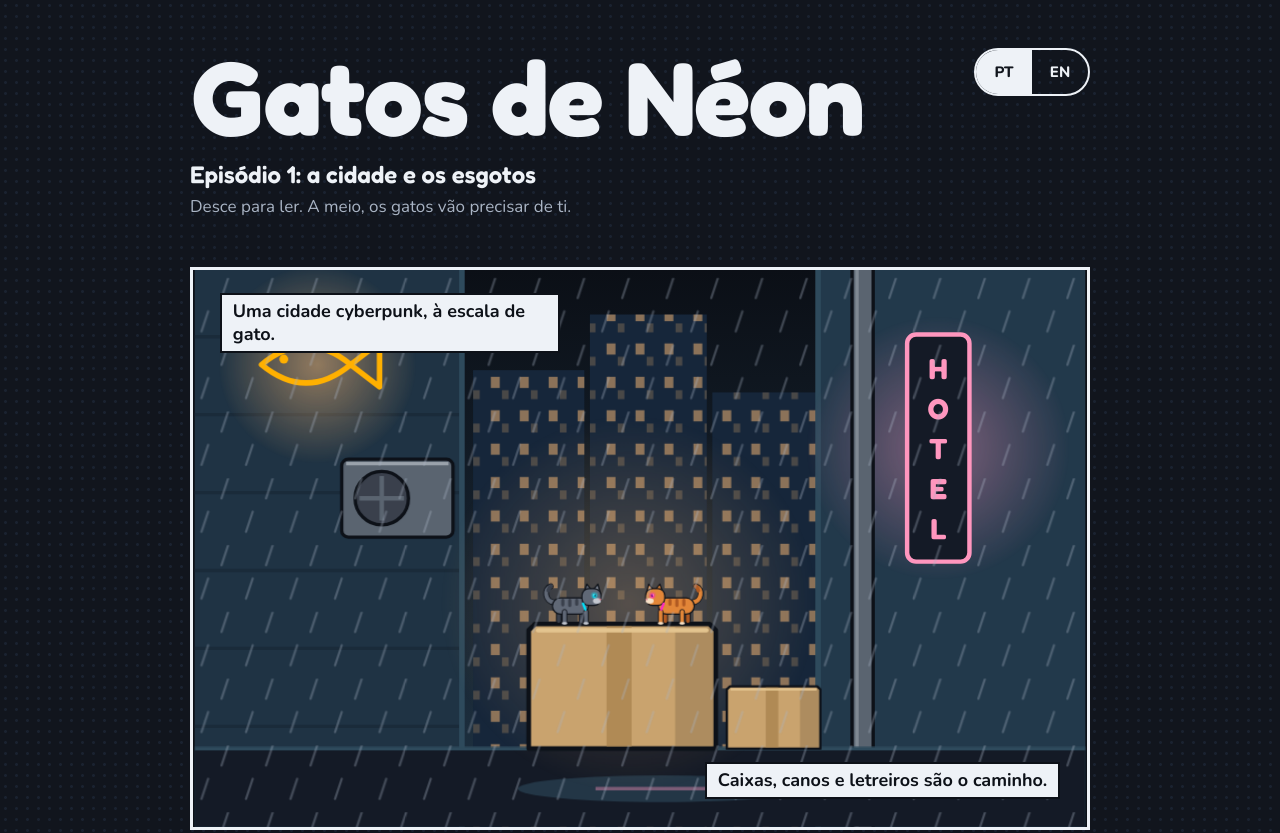
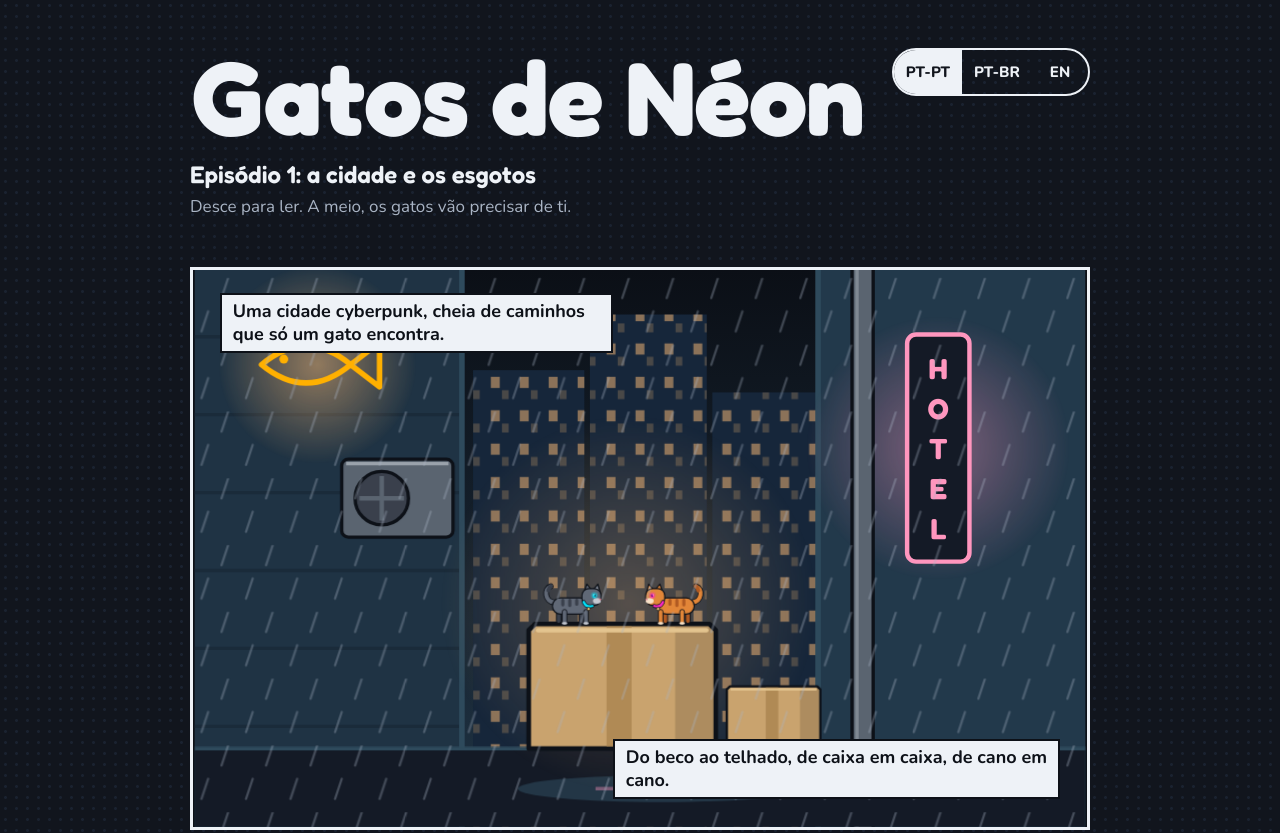
Before and after one commit to mmcp-s/gatos-de-neon, a plain HTML site: page index.html in a window 1280 px wide. Shown: the top 833 px of the page. Drawn offline with nearby package versions, Linux system fonts and the light colour scheme.

Commit message:
Texto novo, coleira ao pescoço e português do Brasil
- Vinheta 1: "Uma cidade cyberpunk, cheia de caminhos que só um gato encontra." e "Do beco ao telhado, de caixa em caixa, de cano em cano."
- Vinheta do Capitão: "Não se luta contra ele sem antes o enganar."
- A coleira dos gatos passa a dar a volta ao pescoço, com uma chapinha.
- Nova língua: português do Brasil (botão PT-BR e link com #br).

Co-Authored-By: Claude Opus 5.5 <noreply@anthropic.com>
Claude-Session: https://claude.ai/code/session_01VRkoxjptmYXwk1UxFWqFRn

```diff
--- a/index.html
+++ b/index.html
@@ -18,8 +18,9 @@
 *{box-sizing:border-box;min-width:0}
 html,body{margin:0}
 body{background:radial-gradient(#1A2230 1.2px,transparent 1.7px) 0 0/11px 11px var(--bg);color:var(--ink);font:400 17px/1.5 Nunito,system-ui,sans-serif;overflow-x:clip}
-html[data-lang=pt] [lang=en]{display:none}
-html[data-lang=en] [lang=pt]{display:none}
+html[data-lang=pt] [lang=en],html[data-lang=pt] [lang="pt-BR"]{display:none}
+html[data-lang=br] [lang=en],html[data-lang=br] [lang="pt-PT"]{display:none}
+html[data-lang=en] [lang=pt],html[data-lang=en] [lang="pt-PT"],html[data-lang=en] [lang="pt-BR"]{display:none}
 .band{padding-block:clamp(24px,4vw,48px);padding-left:max(4vw,16px);padding-right:max(4vw,16px)}
 .wrap{max-width:900px;margin:0 auto}
 #prog{position:fixed;top:0;left:0;right:0;height:4px;background:linear-gradient(90deg,var(--cy),var(--mg));transform-origin:0 50%;transform:scaleX(0);z-index:10}
@@ -28,7 +29,7 @@ h1{font:700 clamp(54px,10vw,104px)/.95 Fredoka,system-ui,sans-serif;letter-spaci
 .sub{font:600 clamp(19px,2.4vw,24px)/1.3 Fredoka,system-ui,sans-serif;margin:12px 0 4px}
 .lead{margin:0;color:var(--muted);max-width:60ch}
 .langs{display:flex;border:2px solid var(--ink);border-radius:999px;overflow:hidden}
-.langs button{font:800 15px/1 Nunito,sans-serif;min-height:44px;min-width:56px;padding:0 14px;background:transparent;color:var(--ink);border:0;cursor:pointer}
+.langs button{font:800 15px/1 Nunito,sans-serif;min-height:44px;min-width:56px;padding:0 12px;background:transparent;color:var(--ink);border:0;cursor:pointer}
 .langs button[aria-pressed=true]{background:var(--ink);color:var(--bg)}
 .langs button:focus-visible{outline:3px solid var(--am);outline-offset:-3px}
 .comic{display:grid;gap:clamp(12px,2vw,18px)}
@@ -180,7 +181,9 @@ h1{font:700 clamp(54px,10vw,104px)/.95 Fredoka,system-ui,sans-serif;letter-spaci
 <ellipse cx="203" cy="58" rx="6" ry="7.5" style="fill:var(--eye)"/>
 <ellipse cx="204.5" cy="58" rx="1.8" ry="5" fill="#0D1118"/>
 <circle cx="201" cy="55" r="1.8" fill="#fff"/>
-<path d="M164 86L172 106" style="stroke:var(--eye)" stroke-width="8" stroke-linecap="round"/>
+<path d="M166 80Q174 100 196 94" fill="none" stroke="#0D1118" stroke-width="13" stroke-linecap="round"/>
+<path d="M166 80Q174 100 196 94" fill="none" style="stroke:var(--eye)" stroke-width="8" stroke-linecap="round"/>
+<circle cx="183" cy="104" r="5.5" fill="#FFD27A" stroke="#0D1118" stroke-width="2.5"/>
 </g>
 <g id="box">
 <polygon points="4,0 116,0 120,4 120,80 0,80 0,4" fill="#C9A36E" stroke="#0D1118" stroke-width="3" stroke-linejoin="round"/>
@@ -234,10 +237,11 @@ h1{font:700 clamp(54px,10vw,104px)/.95 Fredoka,system-ui,sans-serif;letter-spaci
 <div>
 <h1>Gatos de Néon</h1>
 <p class="sub"><span lang="pt">Episódio 1: a cidade e os esgotos</span><span lang="en">Episode 1: the city and the sewers</span></p>
-<p class="lead"><span lang="pt">Desce para ler. A meio, os gatos vão precisar de ti.</span><span lang="en">Scroll to read. Halfway through, the cats will need your help.</span></p>
+<p class="lead"><span lang="pt-PT">Desce para ler. A meio, os gatos vão precisar de ti.</span><span lang="pt-BR">Role a página para ler. No meio da história, os gatos vão precisar de você.</span><span lang="en">Scroll to read. Halfway through, the cats will need your help.</span></p>
 </div>
-<div class="langs" role="group" aria-label="Língua / Language">
-<button type="button" id="lpt" aria-pressed="true">PT</button>
+<div class="langs" role="group" aria-label="Idioma / Language">
+<button type="button" id="lpt" aria-pressed="true">PT-PT</button>
+<button type="button" id="lbr" aria-pressed="false">PT-BR</button>
 <button type="button" id="len" aria-pressed="false">EN</button>
 </div>
 </div>
@@ -275,8 +279,8 @@ h1{font:700 clamp(54px,10vw,104px)/.95 Fredoka,system-ui,sans-serif;letter-spaci
 <use href="#cat" class="cb" transform="translate(463.8,277.4) scale(-.26,.26)"/>
 <rect class="rain" x="-40" y="-60" width="880" height="620" fill="url(#rain)"/>
 </svg>
-<p class="cap" style="left:3%;top:4%;--w:38%"><span lang="pt">Uma cidade cyberpunk, à escala de gato.</span><span lang="en">A cyberpunk city, at cat scale.</span></p>
-<p class="cap" style="right:3%;bottom:5%;--w:40%;--d:.8s"><span lang="pt">Caixas, canos e letreiros são o caminho.</span><span lang="en">Boxes, pipes and signs are the way up.</span></p>
+<p class="cap" style="left:3%;top:4%;--w:44%"><span lang="pt">Uma cidade cyberpunk, cheia de caminhos que só um gato encontra.</span><span lang="en">A cyberpunk city, full of paths only a cat can find.</span></p>
+<p class="cap" style="right:3%;bottom:5%;--w:50%;--d:.8s"><span lang="pt">Do beco ao telhado, de caixa em caixa, de cano em cano.</span><span lang="en">From alley to rooftop, box to box, pipe to pipe.</span></p>
 </figure>
 
 <div class="row">
@@ -329,8 +333,8 @@ h1{font:700 clamp(54px,10vw,104px)/.95 Fredoka,system-ui,sans-serif;letter-spaci
 <use href="#cat" class="ca" transform="translate(128,349.6) scale(.4)"/>
 <use href="#cat" class="cb" transform="translate(388,357.6) scale(.4)"/>
 </svg>
-<p class="cap" style="left:3%;top:4%;--w:42%"><span lang="pt">Sozinho, nenhum passa. A dois, abrem caminho.</span><span lang="en">Alone, neither gets through. Together, they open the way.</span></p>
-<p class="cap" style="right:3%;top:4%;--w:36%;--d:.7s"><span lang="pt">Sem chat: um miau e uma pata chegam.</span><span lang="en">No chat needed: a meow and a paw will do.</span></p>
+<p class="cap" style="left:3%;top:4%;--w:42%"><span lang="pt-PT">Sozinho, nenhum passa. A dois, abrem caminho.</span><span lang="pt-BR">Sozinho, nenhum passa. Juntos, abrem caminho.</span><span lang="en">Alone, neither gets through. Together, they open the way.</span></p>
+<p class="cap" style="right:3%;top:4%;--w:36%;--d:.7s"><span lang="pt-PT">Sem chat: um miau e uma pata chegam.</span><span lang="pt-BR">Sem chat: um miado e uma pata bastam.</span><span lang="en">No chat needed: a meow and a paw will do.</span></p>
 <p class="bub" style="left:53%;top:50%;--d:1.1s"><span lang="pt">Miau!</span><span lang="en">Meow!</span></p>
 </figure>
 
@@ -351,7 +355,7 @@ h1{font:700 clamp(54px,10vw,104px)/.95 Fredoka,system-ui,sans-serif;letter-spaci
 <polygon class="sweep" points="400,10 110,400 270,400" fill="url(#cone2)"/>
 <rect class="rain" x="-40" y="-60" width="480" height="520" fill="url(#rain)"/>
 </svg>
-<p class="cap" style="left:4%;top:4%;--w:70%"><span lang="pt">Mas a cidade tem dono. Os robôs da polícia caçam gatos de néon.</span><span lang="en">But the city has an owner. Police robots hunt neon cats.</span></p>
+<p class="cap" style="left:4%;top:4%;--w:70%"><span lang="pt-PT">Mas a cidade tem dono. Os robôs da polícia caçam gatos de néon.</span><span lang="pt-BR">Mas a cidade tem dono. Os robôs da polícia caçam gatos de neon.</span><span lang="en">But the city has an owner. Police robots hunt neon cats.</span></p>
 <p class="bub" style="left:44%;top:49%;--d:.9s"><span lang="pt">miau…</span><span lang="en">meow…</span></p>
 </figure>
 <figure class="panel s">
@@ -364,8 +368,8 @@ h1{font:700 clamp(54px,10vw,104px)/.95 Fredoka,system-ui,sans-serif;letter-spaci
 <use href="#cap" transform="translate(72,59) scale(1.15)"/>
 <rect class="rain" x="-40" y="-60" width="480" height="520" fill="url(#rain)"/>
 </svg>
-<p class="cap" style="left:4%;top:4%;--w:72%"><span lang="pt">O Capitão Gaiola. Não se luta com ele: engana-se.</span><span lang="en">Captain Cage. You don't fight him: you outsmart him.</span></p>
-<p class="rob dr" style="left:4%;top:39%;--w:34%;--d:.8s"><span lang="pt">GATO DETETADO.</span><span lang="en">CAT DETECTED.</span></p>
+<p class="cap" style="left:4%;top:4%;--w:72%"><span lang="pt-PT">O Capitão Gaiola. Não se luta contra ele sem antes o enganar.</span><span lang="pt-BR">O Capitão Gaiola. Não dá para lutar contra ele sem antes enganá-lo.</span><span lang="en">Captain Cage. You can't fight him without outsmarting him first.</span></p>
+<p class="rob dr" style="left:4%;top:39%;--w:34%;--d:.8s"><span lang="pt-PT">GATO DETETADO.</span><span lang="pt-BR">GATO DETECTADO.</span><span lang="en">CAT DETECTED.</span></p>
 <p class="sfx" style="left:3%;bottom:5%;--d:.4s"><span lang="pt">CLANC… CLANC…</span><span lang="en">CLANK… CLANK…</span></p>
 </figure>
 </div>
@@ -405,7 +409,7 @@ h1{font:700 clamp(54px,10vw,104px)/.95 Fredoka,system-ui,sans-serif;letter-spaci
 </svg>
 <button type="button" class="act mg" id="bMeow" style="left:3%;top:33%"><span lang="pt">Miar</span><span lang="en">Meow</span></button>
 <p class="bub dr" id="meowB" style="left:3%;top:33%"><span lang="pt">MIAU!</span><span lang="en">MEOW!</span></p>
-<p class="rob dr" id="robQ" style="left:24%;top:6%;--w:30%"><span lang="pt">SOM DETETADO.</span><span lang="en">NOISE DETECTED.</span></p>
+<p class="rob dr" id="robQ" style="left:24%;top:6%;--w:30%"><span lang="pt-PT">SOM DETETADO.</span><span lang="pt-BR">SOM DETECTADO.</span><span lang="en">NOISE DETECTED.</span></p>
 <button type="button" class="act" id="bCable" style="right:2%;top:6%"><span lang="pt">Puxar o cabo</span><span lang="en">Pull the cable</span></button>
 <p class="sfx" id="zap" style="left:26%;top:30%;--r:-10deg">ZZZAP!</p>
 <button type="button" class="act" id="bC" style="left:33%;top:48%" aria-pressed="false"><span lang="pt">Ciano</span><span lang="en">Cyan</span></button>
@@ -438,7 +442,7 @@ h1{font:700 clamp(54px,10vw,104px)/.95 Fredoka,system-ui,sans-serif;letter-spaci
 <use href="#cat" class="ca" transform="translate(123.4,334.1) scale(.32)"/>
 <rect class="rain" x="-40" y="-60" width="880" height="620" fill="url(#rain)"/>
 </svg>
-<p class="cap" style="left:3%;top:4%;--w:44%"><span lang="pt">A carrinha abre-se. Um gato branco foge… pelo esgoto.</span><span lang="en">The van opens. A white cat runs… down the drain.</span></p>
+<p class="cap" style="left:3%;top:4%;--w:44%"><span lang="pt-PT">A carrinha abre-se. Um gato branco foge… pelo esgoto.</span><span lang="pt-BR">A van se abre. Um gato branco foge… pelo esgoto.</span><span lang="en">The van opens. A white cat runs… down the drain.</span></p>
 <p class="bub" style="left:12%;top:40%;--d:.9s"><span lang="pt">Miau?</span><span lang="en">Meow?</span></p>
 <p class="cap" style="right:3%;bottom:5%;--w:40%;--d:1.4s"><span lang="pt">Os outros gatos foram levados lá para baixo.</span><span lang="en">The other cats were taken down below.</span></p>
 <div class="night"><p><span lang="pt">O Capitão ainda está ligado.</span><span lang="en">Captain Cage is still switched on.</span></p><button type="button" class="btn" id="back"><span lang="pt">Voltar à luta</span><span lang="en">Back to the fight</span></button></div>
@@ -491,7 +495,7 @@ h1{font:700 clamp(54px,10vw,104px)/.95 Fredoka,system-ui,sans-serif;letter-spaci
 <rect x="60" y="400" width="12" height="24" fill="#8A5E3E" stroke="#0D1118" stroke-width="2"/><rect x="190" y="400" width="12" height="24" fill="#8A5E3E" stroke="#0D1118" stroke-width="2"/>
 </svg>
 <p class="cap" style="left:3%;top:4%;--w:42%"><span lang="pt">Nos esgotos, a Draga trabalha. E escuta.</span><span lang="en">In the sewers, the Draga, a giant drainage pump, works. And listens.</span></p>
-<p class="cap" style="right:3%;bottom:4%;--w:40%;--d:1s"><span lang="pt">Aqui não se luta: esconde-te e não faças barulho.</span><span lang="en">No fighting here: hide, and don't make a sound.</span></p>
+<p class="cap" style="right:3%;bottom:4%;--w:40%;--d:1s"><span lang="pt-PT">Aqui não se luta: esconde-te e não faças barulho.</span><span lang="pt-BR">Aqui não tem luta: se esconda e não faça barulho.</span><span lang="en">No fighting here: hide, and don't make a sound.</span></p>
 <p class="sfx" style="right:2%;top:30%;--d:.5s;--r:4deg;font-size:clamp(22px,5cqw,40px)">FFFHHH…</p>
 <div class="night"></div>
 </figure>
@@ -536,15 +540,15 @@ h1{font:700 clamp(54px,10vw,104px)/.95 Fredoka,system-ui,sans-serif;letter-spaci
 <section class="band cta">
 <div class="wrap">
 <h2>Gatos de Néon</h2>
-<p class="pitch"><span lang="pt">Um obby cooperativo para dois na Roblox. Chama alguém, escolhe uma cor e sobe a cidade a dois.</span><span lang="en">A two-player co-op obby on Roblox. Bring someone, pick a colour and climb the city together.</span></p>
+<p class="pitch"><span lang="pt-PT">Um obby cooperativo para dois na Roblox. Chama alguém, escolhe uma cor e sobe a cidade a dois.</span><span lang="pt-BR">Um obby cooperativo para dois no Roblox. Chame alguém, escolha uma cor e suba a cidade em dupla.</span><span lang="en">A two-player co-op obby on Roblox. Bring someone, pick a colour and climb the city together.</span></p>
 <ul class="lv">
 <li><b><span lang="pt">Nível 1: a cidade</span><span lang="en">Level 1: the city</span></b><span><span lang="pt">Becos, telhados e o Capitão Gaiola</span><span lang="en">Alleys, rooftops and Captain Cage</span></span></li>
 <li><b><span lang="pt">Nível 2: os esgotos</span><span lang="en">Level 2: the sewers</span></b><span><span lang="pt">Válvulas, água e a Draga</span><span lang="en">Valves, water and the Draga</span></span></li>
 <li><b><span lang="pt">Nível 3: o bairro vertical</span><span lang="en">Level 3: the vertical district</span></b><span><span lang="pt">Em construção</span><span lang="en">In the works</span></span></li>
 </ul>
 <div class="endrow">
-<button type="button" class="btn" id="again"><span lang="pt">Ler outra vez</span><span lang="en">Read again</span></button>
-<p><span lang="pt">Ilustrações feitas para esta BD a partir do documento de design. Não são capturas do jogo.</span><span lang="en">Illustrations drawn for this comic from the design document. They are not in-game screenshots.</span></p>
+<button type="button" class="btn" id="again"><span lang="pt-PT">Ler outra vez</span><span lang="pt-BR">Ler de novo</span><span lang="en">Read again</span></button>
+<p><span lang="pt-PT">Ilustrações feitas para esta BD a partir do documento de design. Não são capturas do jogo.</span><span lang="pt-BR">Ilustrações feitas para este quadrinho a partir do documento de design. Não são capturas de tela do jogo.</span><span lang="en">Illustrations drawn for this comic from the design document. They are not in-game screenshots.</span></p>
 </div>
 </div>
 </section>
@@ -556,6 +560,7 @@ const art=document.getElementById('art');
 const txt=document.getElementById('stepTxt');
 const T={
 pt:{s0:'O Capitão segue o barulho. Faz o Gato B miar.',s1:'Está na poça! O Gato A puxa o cabo ciano.',s2:'Atordoado! Pisem os dois botões ao mesmo tempo.',s2b:'Falta o outro botão!',s2c:'Tem de ser ao mesmo tempo. Outra vez!',s3:'Desligado! No jogo são três voltas, e ele fica mais rápido a cada uma.'},
+br:{s0:'O Capitão segue o barulho. Faça o Gato B miar.',s1:'Ele está na poça! O Gato A puxa o cabo ciano.',s2:'Atordoado! Pisem nos dois botões ao mesmo tempo.',s2b:'Falta o outro botão!',s2c:'Tem que ser ao mesmo tempo. De novo!',s3:'Desligado! No jogo são três rodadas, e ele fica mais rápido a cada uma.'},
 en:{s0:'Captain Cage follows noise. Make Cat B meow.',s1:'He is in the puddle! Cat A pulls the cyan cable.',s2:'Stunned! Step on both buttons at the same time.',s2b:'Now the other button!',s2c:'It has to be at the same time. Again!',s3:'Shut down! In the game it takes three rounds, and he gets faster each time.'}
 };
 let step=0,lang='pt',msg='s0',timer=null;
@@ -568,8 +573,10 @@ const io='IntersectionObserver' in window?new IntersectionObserver(es=>{for(cons
 const watch=list=>list.forEach(p=>{p.classList.remove('play');if(io)io.observe(p);else p.classList.add('play')});
 const clearPress=()=>{pressed.c=pressed.m=false;[bC,bM].forEach(b=>{b.classList.remove('on');b.setAttribute('aria-pressed','false')});[kC,kM].forEach(k=>k.classList.remove('on'))};
 const setStep=n=>{step=n;art.dataset.step=String(n);clearTimeout(timer);clearPress();root.classList.toggle('won',n>=3);say('s'+n)};
-const setLang=l=>{lang=l==='en'?'en':'pt';root.dataset.lang=lang;root.lang=lang==='en'?'en':'pt-PT';document.getElementById('lpt').setAttribute('aria-pressed',String(lang==='pt'));document.getElementById('len').setAttribute('aria-pressed',String(lang==='en'));say(msg);try{localStorage.setItem('gdn-lang',lang)}catch(e){}};
+const LANGS={pt:'pt-PT',br:'pt-BR',en:'en'};
+const setLang=l=>{lang=LANGS[l]?l:'pt';root.dataset.lang=lang;root.lang=LANGS[lang];for(const k of Object.keys(LANGS))document.getElementById('l'+k).setAttribute('aria-pressed',String(lang===k));say(msg);try{localStorage.setItem('gdn-lang',lang)}catch(e){}};
 document.getElementById('lpt').addEventListener('click',()=>setLang('pt'));
+document.getElementById('lbr').addEventListener('click',()=>setLang('br'));
 document.getElementById('len').addEventListener('click',()=>setLang('en'));
 document.getElementById('bMeow').addEventListener('click',()=>{if(step===0)setStep(1)});
 document.getElementById('bCable').addEventListener('click',()=>{if(step===1)setStep(2)});
@@ -593,6 +600,7 @@ const start=d=>{
 let l=d&&d.lang;
 if(!l){try{l=localStorage.getItem('gdn-lang')}catch(e){}}
 if(location.hash==='#en')l='en';
+if(location.hash==='#br')l='br';
 setLang(l||'pt');
 setStep(d&&d.step>=0&&d.step<=3?d.step:0);
 watch(panels);onScroll();
```
Also changed, not shown: 1 other file.
